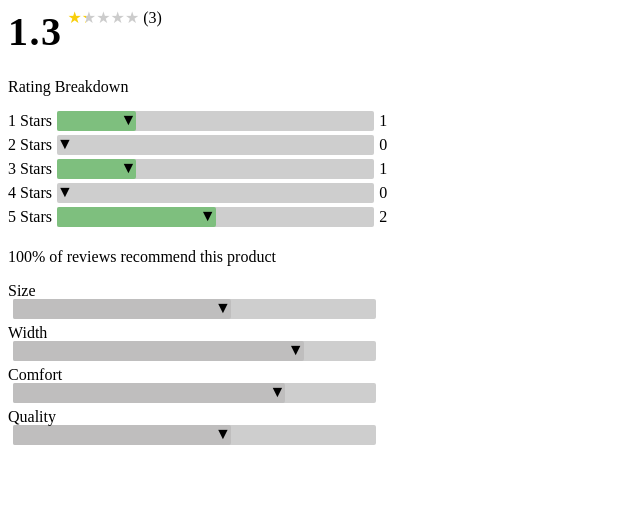
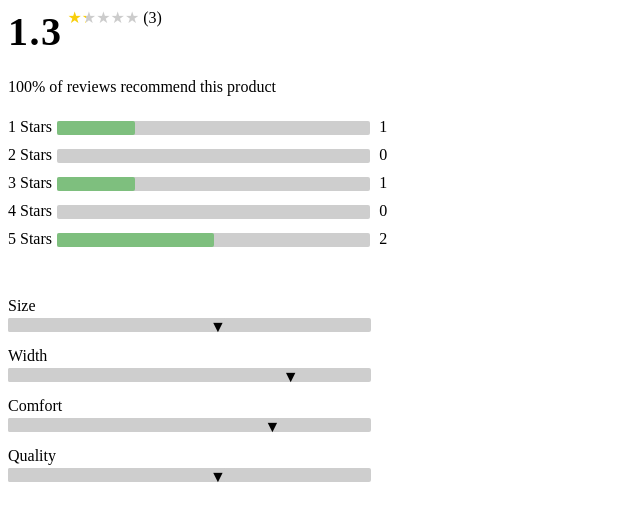
Before and after one commit to shelleychenn/Greenfield-Blazar, a React app: page / in a window 1280 px wide. Shown: the top 520 px of the page, without its empty margins (0-640 px from the left). Built offline with nearby package versions, Linux system fonts and the light colour scheme; the HTML template or start-up script is replaced by a standard one.

Commit message:
Fix styling for pointer icon

```diff
--- a/client/src/components/RatingsAndReviewsComponents/RatingBar.jsx
+++ b/client/src/components/RatingsAndReviewsComponents/RatingBar.jsx
@@ -1,16 +1,18 @@
 import React from 'react';
 
-const RatingBar = ({ bgcolor, percentage }) => {
+const RatingBar = ({ bgcolor, percentage, icon }) => {
   return (
     <div className="rating-bar-container">
       <div
         className="rating-bar-filler"
         style={{ width: `${percentage}%`, backgroundColor: bgcolor }}
       >
-        <span className="rating-bar-icon">▼</span>
+        <span className="rating-bar-icon">{icon}</span>
       </div>
     </div>
   );
 };
 
 export default RatingBar;
+
+// ▼
--- a/client/src/components/RatingsAndReviewsComponents/ReviewBreakdown.jsx
+++ b/client/src/components/RatingsAndReviewsComponents/ReviewBreakdown.jsx
@@ -61,30 +61,6 @@
   }
 
   render() {
-    const productBreakdownBar = (characteristics) => {
-      let productBars = [];
-      for (let trait in characteristics) {
-        productBars.push(
-          <div className="review-product-bar">
-            {trait}
-            <RatingBar
-              bgcolor="#bfbebe"
-              percentage={
-                Object.values(
-                  this.getCharacteristicAverage(characteristics[trait])
-                )[0]
-              }
-            />
-          </div>
-        );
-      }
-      return productBars;
-    };
-
-    let productBars = productBreakdownBar(
-      this.props.reviewsMetaData.characteristics
-    );
-
     const ratingBars = () => {
       let bars = [];
       for (let i = 1; i <= 5; i++) {
@@ -110,6 +86,31 @@
 
     let bars = ratingBars();
 
+    const productBreakdownBar = (characteristics) => {
+      let productBars = [];
+      for (let trait in characteristics) {
+        productBars.push(
+          <div className="review-product-bar">
+            {trait}
+            <RatingBar
+              bgcolor="#cecece"
+              percentage={
+                Object.values(
+                  this.getCharacteristicAverage(characteristics[trait])
+                )[0]
+              }
+              icon="▼"
+            />
+          </div>
+        );
+      }
+      return productBars;
+    };
+
+    let productBars = productBreakdownBar(
+      this.props.reviewsMetaData.characteristics
+    );
+
     return (
       <div className="review-breakdown">
         <RatingSummary
@@ -118,16 +119,18 @@
           )}
           reviewCounts={Object.keys(this.props.reviewsMetaData.ratings).length}
         />
+
+        <p className="review-%recommend">
+          {this.getRecommendedPercentage(this.props.reviewsMetaData)}% of
+          reviews recommend this product
+        </p>
+
         <div className="review-rating-bars">
-          <p>Rating Breakdown</p>
           {bars.map((bar) => {
             return bar;
           })}
         </div>
-        <p>
-          {this.getRecommendedPercentage(this.props.reviewsMetaData)}% of
-          reviews recommend this product
-        </p>
+
         <div className="review-product-breakdown">
           {productBars.map((bar) => {
             return bar;
--- a/client/src/styles/reviews.rating.breakdown.scss
+++ b/client/src/styles/reviews.rating.breakdown.scss
@@ -23,18 +23,18 @@
 }
 
 .rating-bar-container {
-  height: 20px;
+  height: 14px;
   width: 100%;
   background-color: #cecece;
   border-radius: 2px;
   margin-bottom: 5px;
-  margin-top: -1px;
-  margin-left: 5px;
-  margin-right: 5px;
+  margin-top: 3px;
+  margin-right: 9px;
 }
 
 .review-rating-bars-bar {
   display: flex;
+  padding-top: 6px;
 }
 
 .rating-bar-filler {
@@ -45,8 +45,18 @@
 
 .review-rating-bars-bar-label {
   white-space: nowrap;
+  padding-right: 5px;
 }
 
 .review-product-bar {
   margin-right: 16px;
+  margin-bottom: 15px;
 }
+
+.review-product-breakdown {
+  margin-top: 45px;
+}
+
+.review-%recommend {
+  margin-top: 30px;
+}
```
